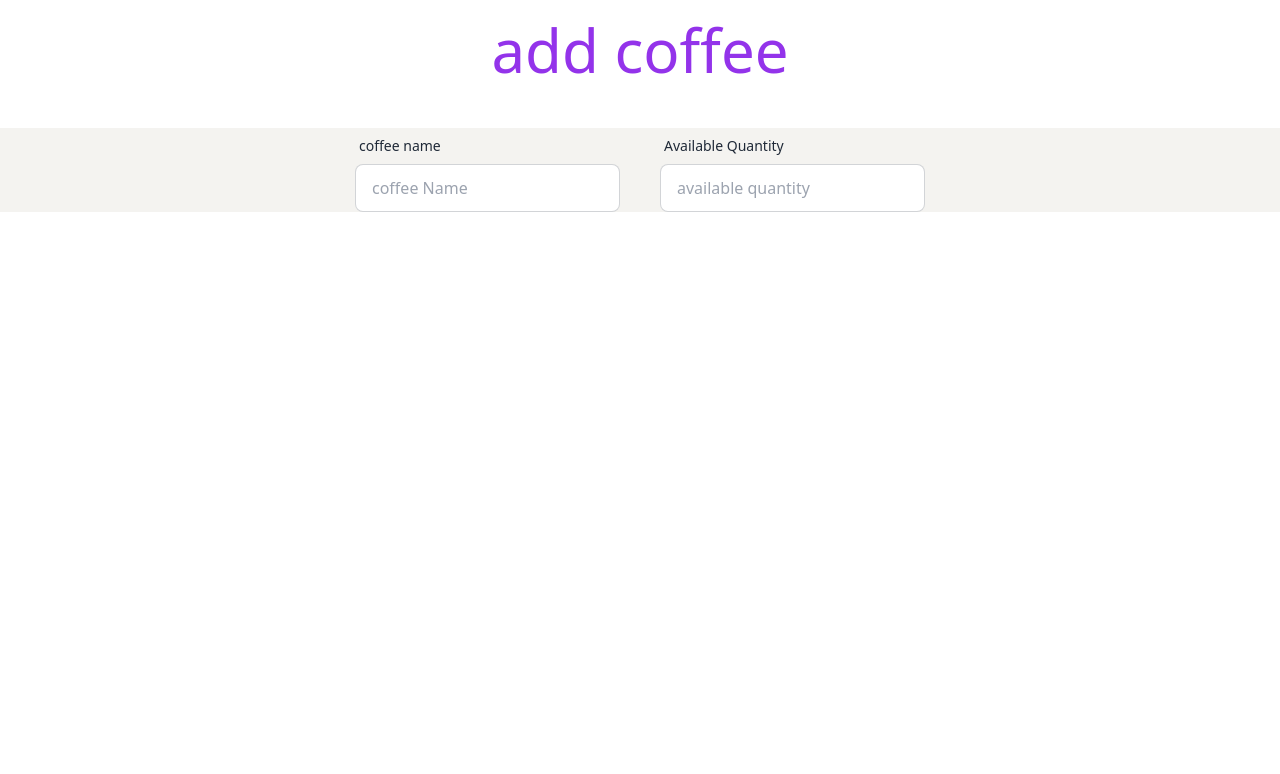
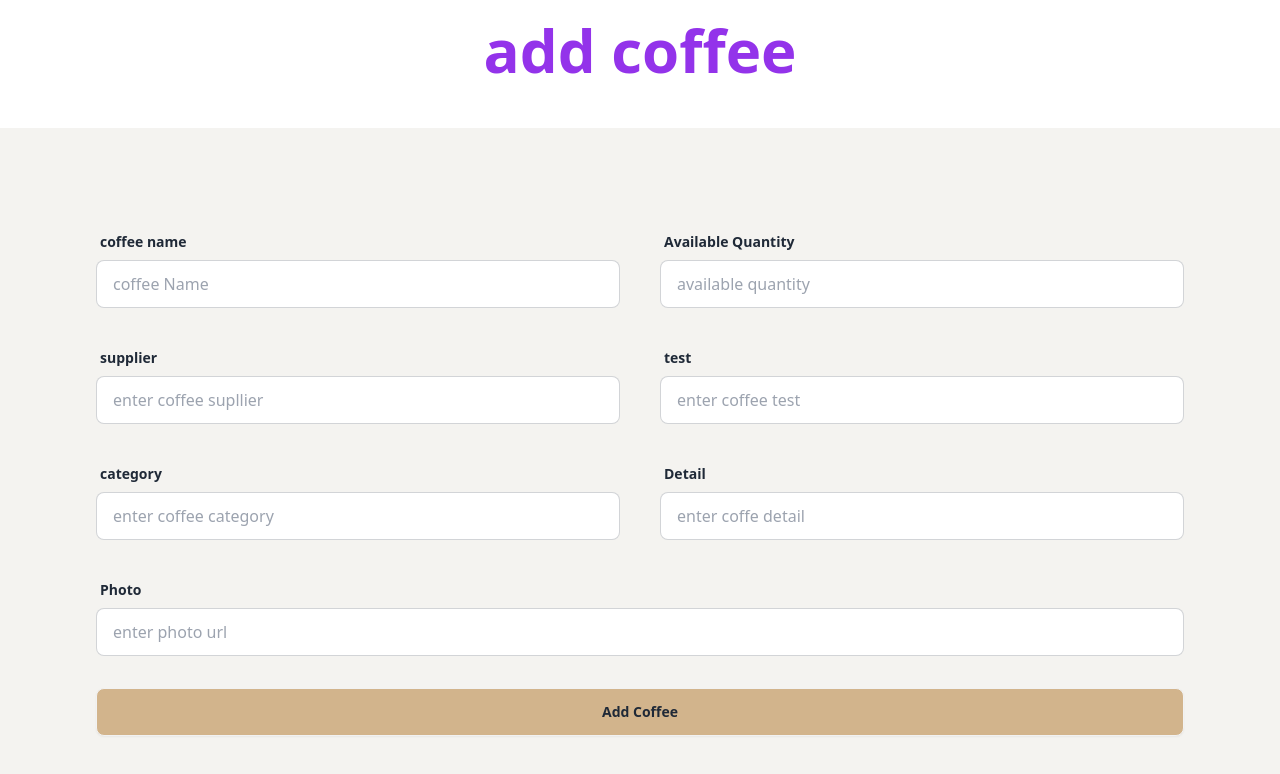
Before and after one commit to JAHIDHASAN05/Caffeine-Corner-Club, a React (Vite) app: page /add-coffe in a window 1280 px wide. Shown: the top 774 px of the page. Built offline with nearby package versions, Linux system fonts and the light colour scheme.

Commit message:
addCoffe form design modified

```diff
--- a/src/Components/AddCoffee.jsx
+++ b/src/Components/AddCoffee.jsx
@@ -3,28 +3,92 @@ import React from 'react';
 const AddCoffee = () => {
     return (
         <div>
-           <h1 className='text-center text-6xl text-purple-600 m-5 mb-12'>add coffee</h1>
+            <h1 className='text-center text-6xl text-purple-600 m-5 mb-12 font-extrabold '>add coffee</h1>
 
-            <form >
-                <div className='flex gap-10 container justify-center bg-[#F4F3F0]'>
-                    <div className="form-control">
+            <form  >
+                <div className='bg-[#F4F3F0] p-24'>
+                    {/* form name and chef row */}
+                    <div className='flex gap-10 container justify-center mb-8 '>
+                        <div className="form-control md:w-1/2">
                             <label className="label">
-                            <span className="label-text">coffee name</span>
+                                <span className="label-text font-bold">coffee name</span>
+                            </label>
+                            <label className="input-group ">
+                                <input type="text" placeholder="coffee Name" className="input w-full input-bordered" />
+                            </label>
+                        </div>
+                        <div className="form-control md:w-1/2">
+                            <label className="label">
+                                <span className="label-text font-bold">Available Quantity</span>
                             </label>
                             <label className="input-group">
-                            <input type="text" placeholder="coffee Name" className="input input-bordered" />
+                                <input type="text" placeholder="available quantity" className="input w-full input-bordered" />
                             </label>
                         </div>
 
 
-                    <div className="form-control">
+
+                    </div>
+                    {/* form supplier and test row */}
+                    <div className='flex gap-10 container justify-center mb-8 '>
+                        <div className="form-control md:w-1/2">
                             <label className="label">
-                            <span className="label-text">Available Quantity</span>
+                                <span className="label-text font-bold">supplier</span>
+                            </label>
+                            <label className="input-group ">
+                                <input type="text" placeholder="enter coffee supllier" className="input w-full input-bordered" />
+                            </label>
+                        </div>
+                        <div className="form-control md:w-1/2">
+                            <label className="label">
+                                <span className="label-text font-bold">test</span>
                             </label>
                             <label className="input-group">
-                            <input type="text" placeholder="available quantity" className="input input-bordered" />
+                                <input type="text" placeholder="enter coffee test" className="input w-full input-bordered" />
                             </label>
                         </div>
+
+
+
+                    </div>
+                    {/* form  category and details row */}
+                    <div className='flex gap-10 container justify-center mb-8 '>
+                        <div className="form-control md:w-1/2">
+                            <label className="label">
+                                <span className="label-text font-bold">category</span>
+                            </label>
+                            <label className="input-group ">
+                                <input type="text" placeholder="enter coffee category" className="input w-full input-bordered" />
+                            </label>
+                        </div>
+                        <div className="form-control md:w-1/2">
+                            <label className="label">
+                                <span className="label-text font-bold">Detail</span>
+                            </label>
+                            <label className="input-group">
+                                <input type="text" placeholder="enter coffe detail" className="input w-full input-bordered" />
+                            </label>
+                        </div>
+
+
+
+                    </div>
+                    {/* form photp row */}
+                    <div className='flex gap-10 container justify-center mb-8 '>
+                        <div className="form-control w-full">
+                            <label className="label">
+                                <span className="label-text font-bold">Photo</span>
+                            </label>
+                            <label className="input-group ">
+                                <input type="text"  placeholder="enter photo url" className="input w-full input-bordered" />
+                            </label>
+                        </div>
+
+
+
+                    </div>
+
+                <input type="submit" value={"Add Coffee"}  className='btn btn-block bg-[#D2B48C]'/>
                 </div>
             </form>
         </div>
```
Lines whose indentation alone changed are shown as unchanged.
